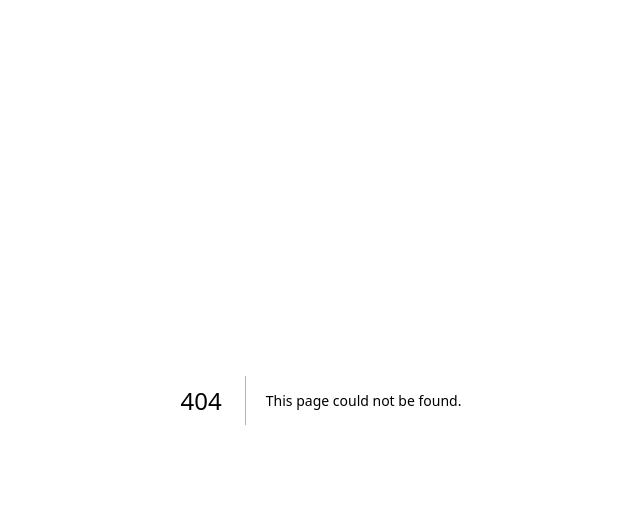
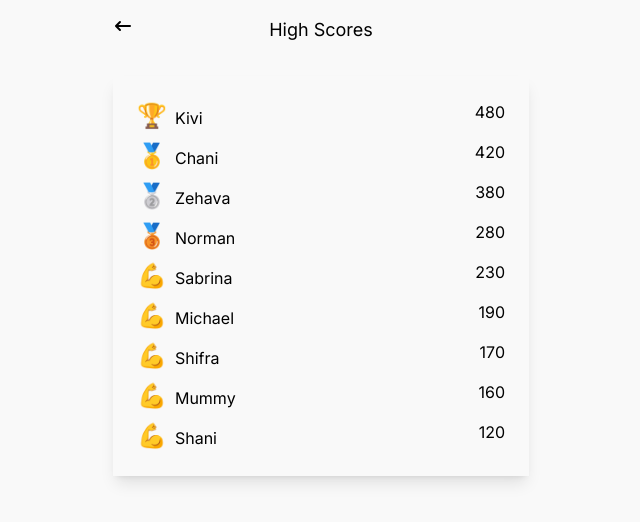
Before and after one commit to KCode100/Turn-Masters, a Next.js app: page /high-scores in a window 1280 px wide. Before the commit this address had no page. Shown: the top 522 px of the page, without its empty margins (319-959 px from the left). Built offline with nearby package versions, Linux system fonts and the light colour scheme.

Commit message:
FEAT: high score page

```diff
--- /dev/null
+++ b/src/app/high-scores/page.tsx
@@ -0,0 +1,22 @@
+import HighScores from "@/components/HighScores";
+import Link from "next/link";
+
+const HighScoresPage = () => {
+  return (
+    <div className="container max-w-md m-auto p-4">
+      <div className="relative">
+        <Link href="/" className="absolute left-0 top-0">
+          <svg className="w-5 mr-2" fill="currentColor" viewBox="0 0 20 20" xmlns="http://www.w3.org/2000/svg">
+            <path fillRule="evenodd" d="M7.707 14.707a1 1 0 01-1.414 0l-4-4a1 1 0 010-1.414l4-4a1 1 0 011.414 1.414L5.414 9H17a1 1 0 110 2H5.414l2.293 2.293a1 1 0 010 1.414z" clipRule="evenodd"></path>
+          </svg>
+        </Link>
+        <h1 className="text-center text-lg">High Scores</h1>
+      </div>
+      <div className="shadow shadow-lg p-6 mt-8">
+        <HighScores />
+      </div>
+    </div>
+  );
+}
+
+export default HighScoresPage;
--- a/src/app/layout.tsx
+++ b/src/app/layout.tsx
@@ -25,8 +25,7 @@ export default function RootLayout({
 
   return (
     <html lang="en">
-
-      <body className={inter.className}>{children}</body>
+      <body className={`${inter.className} min-h-screen`}>{children}</body>
     </html>
   )
 }
--- a/src/app/page.tsx
+++ b/src/app/page.tsx
@@ -1,5 +1,4 @@
 'use client'
-import Image from 'next/image'
 import Link from 'next/link'
 
 export default function Home() {
@@ -18,7 +17,7 @@ export default function Home() {
           <h5 className="mb-2 text-xl font-bold tracking-tight text-gray-900 dark:text-white">Multi Player</h5>
           <p className="text-xs font-normal text-gray-700 dark:text-gray-400">14 players online now</p>
         </Link>
-        <Link href="#" className="block max-w-sm p-6 bg-white border border-gray-200 rounded-lg shadow hover:bg-gray-100">
+        <Link href="/high-scores" className="block max-w-sm p-6 bg-white border border-gray-200 rounded-lg shadow hover:bg-gray-100">
           <h5 className="mb-2 text-xl font-bold tracking-tight text-gray-900 dark:text-white">High Scores</h5>
           <p className="text-xs font-normal text-gray-700 dark:text-gray-400">Username, profile</p>
         </Link>
@@ -34,15 +33,6 @@ export default function Home() {
           target="_blank"
           rel="noopener noreferrer"
         >
-          {/* By{' '}
-          <Image
-            src="/vercel.svg"
-            alt="Vercel Logo"
-            className="dark:invert"
-            width={100}
-            height={24}
-            priority
-          /> */}
           <img src="/bykivi-transparent.png" alt="Bykivi logo" width={100} />
           <p className='text-xs'>Bespoke Software Solutions</p>
         </a>
```
